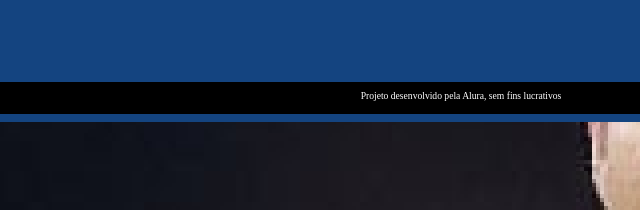
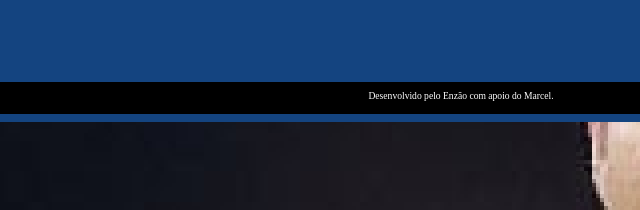
Before and after one commit to Cr7foda/perguntas, a plain HTML site: page index.html in a window 1280 px wide. Shown: the part 686-896 px from the top of the page, 187-827 px from the left. Drawn offline with Linux system fonts and the light colour scheme.

Commit message:
Update index.html

```diff
--- a/index.html
+++ b/index.html
@@ -23,7 +23,7 @@
         </section>
     </main>
     <footer>
-        <p>Projeto desenvolvido pela Alura, sem fins lucrativos</p>
+        <p>Desenvolvido pelo Enzão com apoio do Marcel.</p>
     </footer>
     <script src="app.js"></script>
     <script src="./perguntas.js"></script>
```
